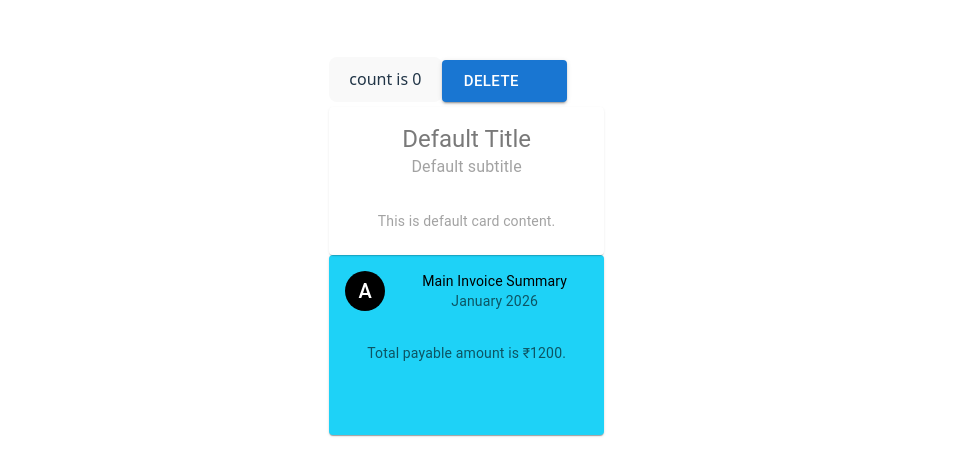
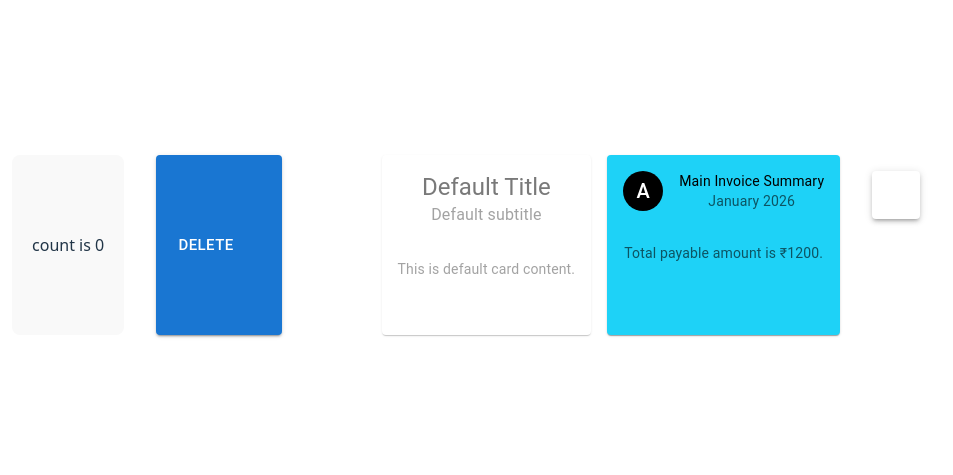
Before and after one commit to aditya-mpc/learning-react, a React (Vite) app in the folder tenant-management/: page / in a window 1280 px wide. Shown: the part 155-630 px from the top of the page, without its empty margins (166-1119 px from the left). Built offline with nearby package versions, Linux system fonts and the light colour scheme; some icons are missing.

Commit message:
elevated paper component created along with file re-structuring

```diff
--- a/tenant-management/src/App.jsx
+++ b/tenant-management/src/App.jsx
@@ -2,10 +2,11 @@ import { useState } from "react";
 import "./App.css";
 import ToastBar from "./components/toast";
 import CustomButton from "./components/buttons/button";
+import ElevatedPaper from "./components/cards/paper";
 import SendIcon from "@mui/icons-material/Send";
 import IconButtons from "./components/buttons/icon-button";
 import Tooltip from "./components/tooltip";
-import CustomCard from "./components/card";
+import CustomCard from "./components/cards/card";
 import { Avatar, IconButton } from "@mui/material";
 import FavoriteIcon from "@mui/icons-material/Favorite";
 import MoreVertIcon from "@mui/icons-material/MoreVert";
@@ -45,8 +46,9 @@ function App() {
 
     return (
         <>
-            <div className="card">
+            <div className="flex justify-content center gap-4">
                 <button onClick={handleClick}>count is {count}</button>
+                <br></br>
                 <CustomButton
                     button="Delete"
                     disabled="false"
@@ -85,6 +87,8 @@ function App() {
                     hoverElevation={10}
                 />
 
+                <ElevatedPaper />
+
                 <ToastBar
                     open={toast.open}
                     severity={toast.severity}
--- a/tenant-management/src/components/card.jsx
+++ b/tenant-management/src/components/cards/card.jsx
@@ -9,7 +9,7 @@ import Collapse from "@mui/material/Collapse";
 import Typography from "@mui/material/Typography";
 import ExpandMoreIcon from "@mui/icons-material/ExpandMore";
 import { styled } from "@mui/material/styles";
-import CustomTooltip from "./tooltip";
+import CustomTooltip from "../tooltip";
 import CardActionArea from "@mui/material/CardActionArea";
 
 /**
--- /dev/null
+++ b/tenant-management/src/components/cards/paper.jsx
@@ -0,0 +1,65 @@
+import { Paper } from "@mui/material";
+
+/**
+ * ElevatedPaper
+ *
+ * A fully customizable, theme-aware Paper component that adapts
+ * automatically to light and dark modes and provides proper
+ * surface contrast without using Box.
+ *
+ * @param {React.ReactNode} children
+ * @param {number} elevation
+ * @param {number} hoverElevation
+ * @param {boolean} disabled
+ * @param {object} paperSx
+ * @param {object} backdropSx
+ * @param {function} onClick
+ *
+ * @returns {JSX.Element}
+ */
+export default function ElevatedPaper({
+    children,
+    elevation = 3,
+    hoverElevation = 0,
+    disabled = false,
+    paperSx = {},
+    backdropSx = {},
+    onClick,
+}) {
+    return (
+        <Paper
+            elevation={0}
+            square={false}
+            sx={{
+                p: 2,
+                bgcolor: "background.default",
+                transition: "background-color 0.3s ease",
+                ...backdropSx,
+            }}
+        >
+            <Paper
+                elevation={elevation}
+                onClick={!disabled ? onClick : undefined}
+                sx={{
+                    p: 3,
+                    bgcolor: "background.paper",
+                    cursor: onClick && !disabled ? "pointer" : "default",
+                    opacity: disabled ? 0.6 : 1,
+                    pointerEvents: disabled ? "none" : "auto",
+                    transition: "box-shadow 0.3s ease, transform 0.3s ease",
+                    "&:hover":
+                        !disabled && hoverElevation
+                            ? {
+                                  boxShadow: (theme) =>
+                                      theme.shadows[hoverElevation],
+                                  transform: "translateY(-2px)",
+                              }
+                            : undefined,
+                    ...paperSx,
+                }}
+            >
+                {children}
+            </Paper>
+        </Paper>
+    );
+}
```
